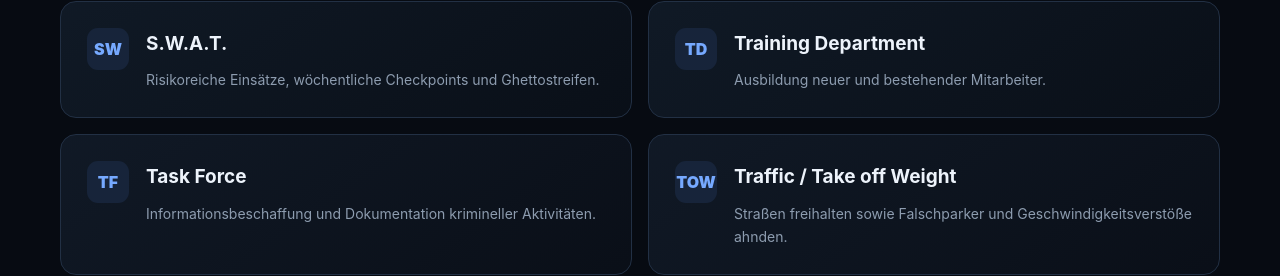
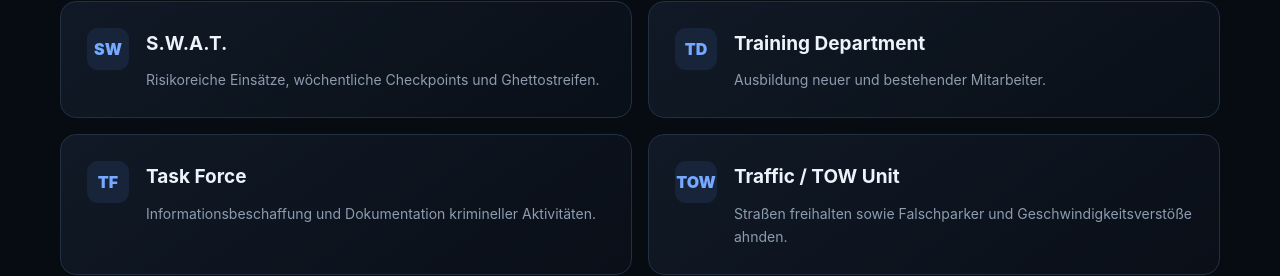
Before and after one commit to michaelrecickij-beep/LSPD-Leader-Bewerbung, a plain HTML site: page index.html in a window 1280 px wide. Shown: the part 4457-4733 px from the top of the page. Drawn offline with Linux system fonts and the light colour scheme.

Commit message:
Update TOW unit description in index.html

```diff
--- a/index.html
+++ b/index.html
@@ -257,7 +257,7 @@
     <div class="card dept"><div class="dept-icon">SW</div><div><h3>S.W.A.T.</h3><p>Risikoreiche Einsätze, wöchentliche Checkpoints und Ghettostreifen.</p></div></div>
     <div class="card dept"><div class="dept-icon">TD</div><div><h3>Training Department</h3><p>Ausbildung neuer und bestehender Mitarbeiter.</p></div></div>
     <div class="card dept"><div class="dept-icon">TF</div><div><h3>Task Force</h3><p>Informationsbeschaffung und Dokumentation krimineller Aktivitäten.</p></div></div>
-    <div class="card dept"><div class="dept-icon">TOW</div><div><h3>Traffic / Take off Weight</h3><p>Straßen freihalten sowie Falschparker und Geschwindigkeitsverstöße ahnden.</p></div></div>
+    <div class="card dept"><div class="dept-icon">TOW</div><div><h3>Traffic / TOW Unit</h3><p>Straßen freihalten sowie Falschparker und Geschwindigkeitsverstöße ahnden.</p></div></div>
     <div class="card dept"><div class="dept-icon">PR</div><div><h3>Public Relations</h3><p>Events und der community-nahe Teil des LSPD.</p></div></div>
   </div>
 </div>
```
